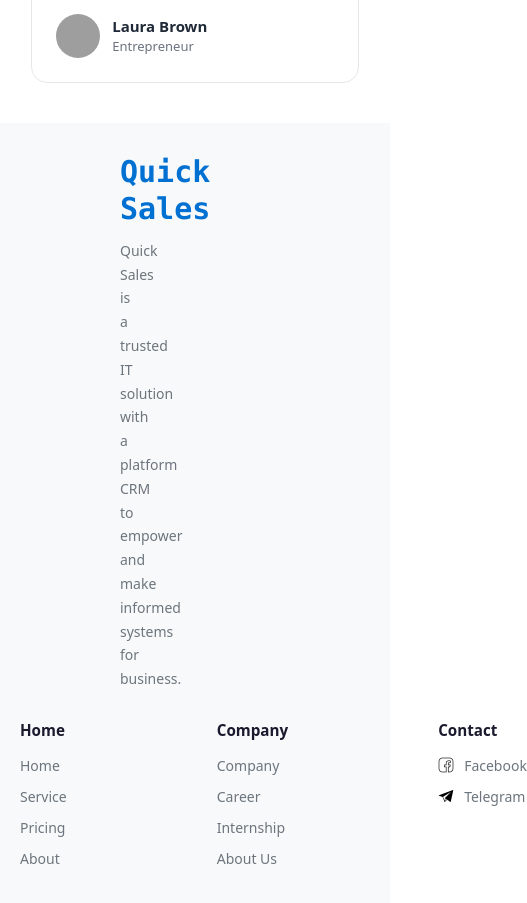
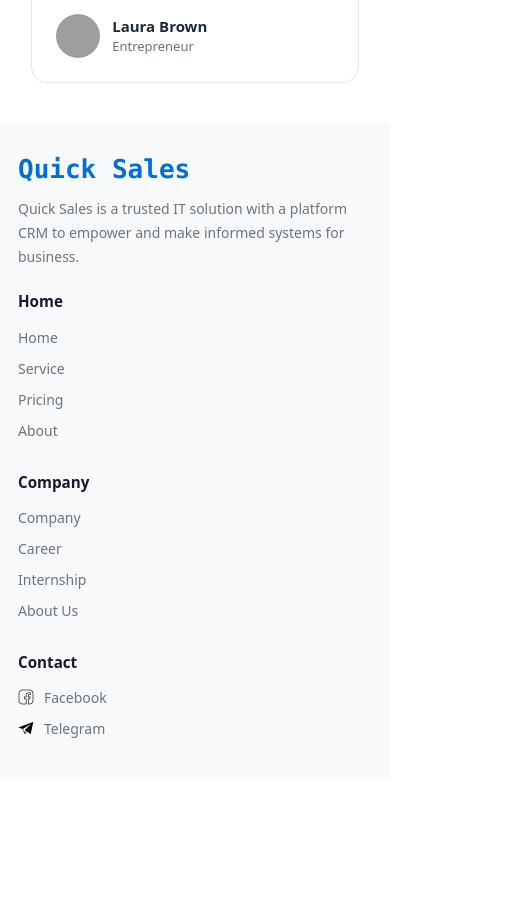
Before and after one commit to Leanghour23/quicksales, a React (Vite) app: page / in a window 390 px wide. Shown: the part 7720-8623 px from the top of the page, 527 px wide, since content can reach past the window. After the commit the page ends 8499 px from the top, so only its background shows below. Built offline with nearby package versions, Linux system fonts and the light colour scheme; grey boxes are pictures that could not be loaded.

Commit message:
update footer

```diff
--- a/src/App.css
+++ b/src/App.css
@@ -1327,14 +1327,37 @@ select {
 
 @media (max-width: 900px) {
   .Footer {
-    flex-wrap: wrap;
-    gap: 30px;
-    padding: 40px 30px;
-  }
-
-  .Footer .Qs {
+    flex-direction: column;
+    gap: 28px;
+    padding: 40px 24px;
+  }
+
+  .footer-left {
+    padding-left: 0;
+    max-width: 100%;
+    width: 100%;
+  }
+
+  .footer-left .Qs {
     width: 100%;
     max-width: 100%;
+  }
+
+  .footer-left .Qs p {
+    padding: 0;
+    max-width: 620px;
+  }
+
+  .footer-right {
+    max-width: 100%;
+    width: 100%;
+    display: grid;
+    grid-template-columns: repeat(2, minmax(0, 1fr));
+    gap: 28px 40px;
+  }
+
+  #Contact {
+    grid-column: 1 / -1;
   }
 
   .Service-content,
@@ -1462,7 +1485,26 @@ select {
 
   .Footer {
     flex-direction: column;
-    padding: 30px 20px;
+    padding: 30px 18px;
+    gap: 24px;
+  }
+
+  .footer-left {
+    padding-left: 0;
+  }
+
+  .footer-left .Qs p {
+    padding: 0;
+    max-width: none;
+  }
+
+  .footer-left .Qs h2 {
+    font-size: 26px;
+  }
+
+  .footer-right {
+    grid-template-columns: 1fr;
+    gap: 22px;
   }
 
   .Footer .footer-group,
```
